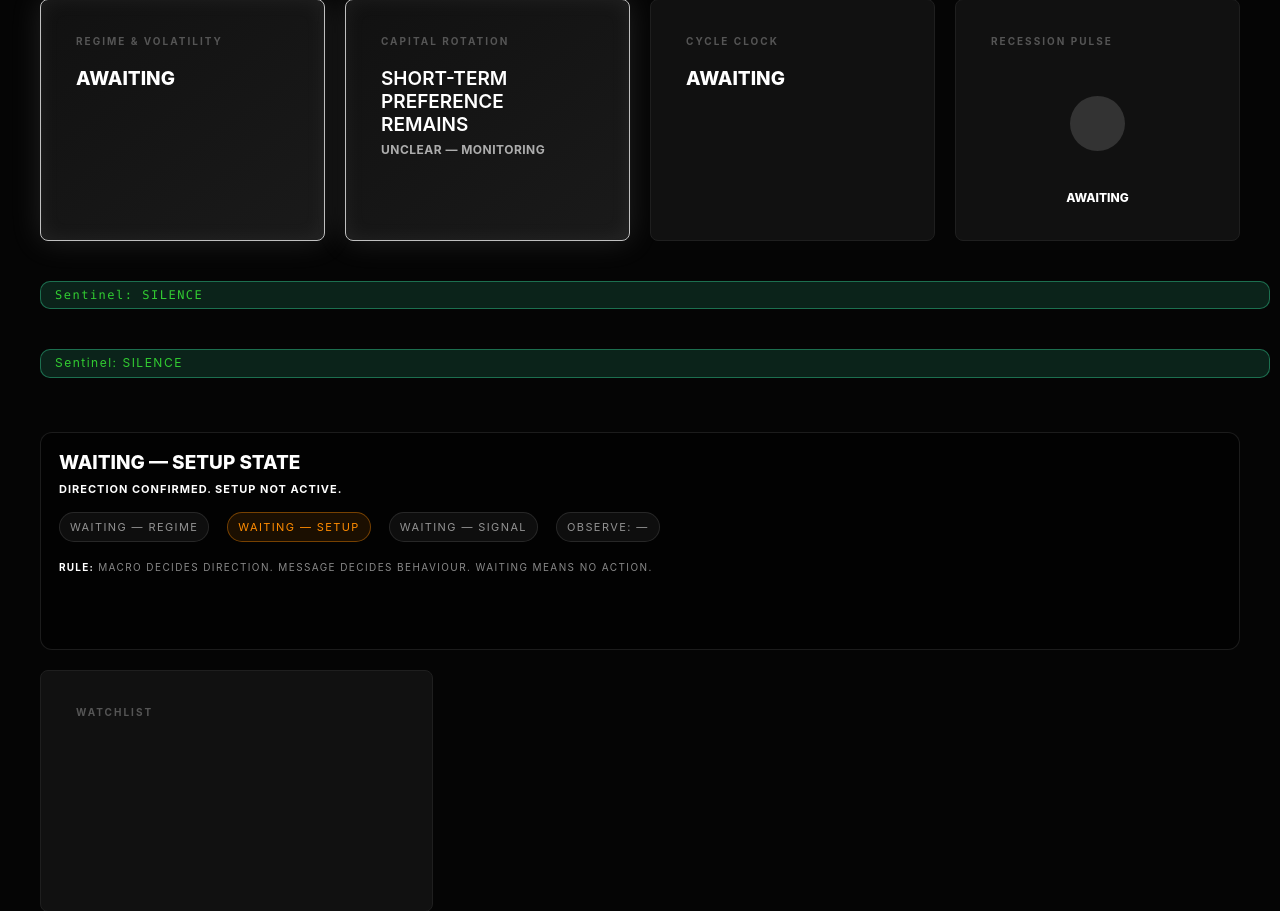
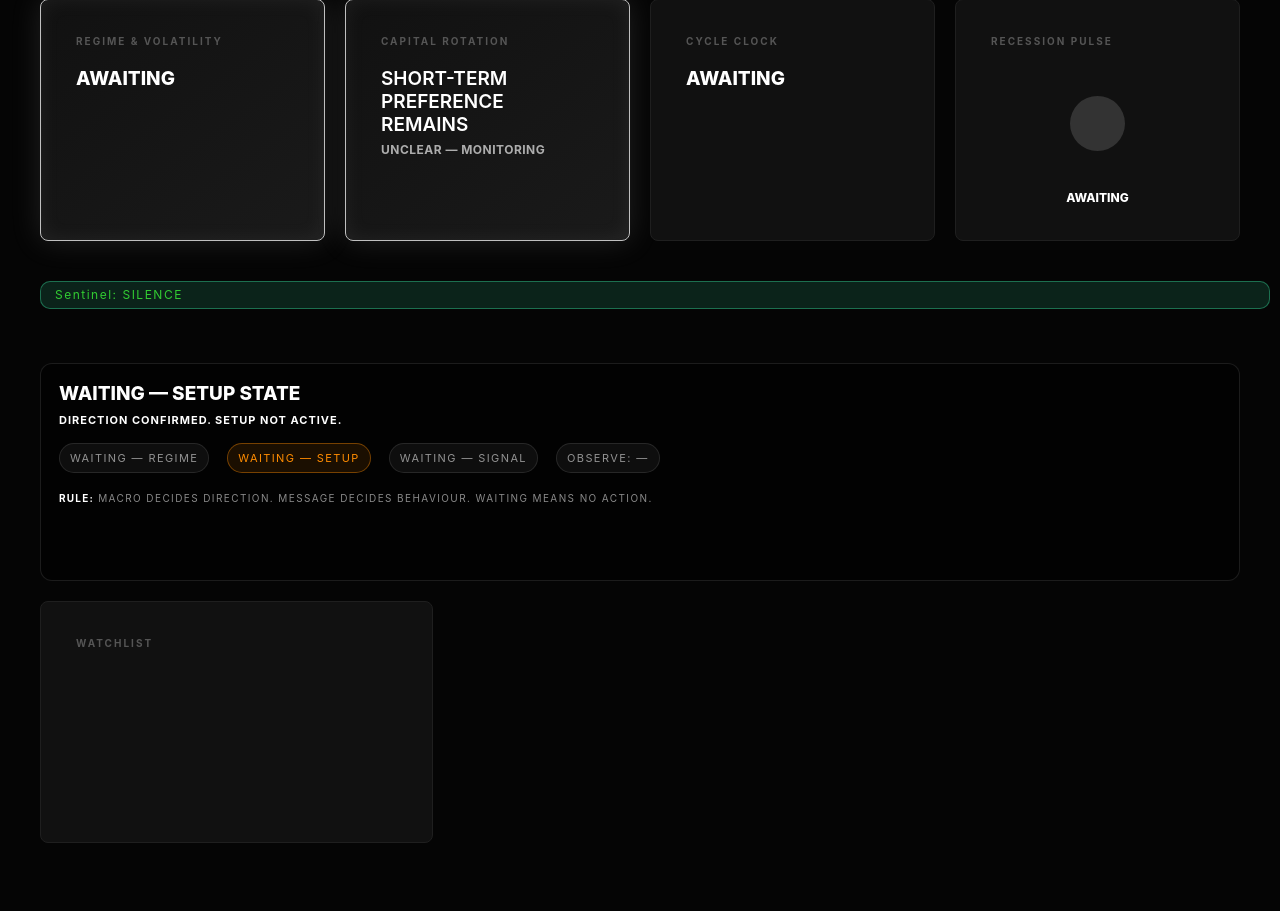
Before and after one commit to SJAGSINGH/SuttonHouse-MarkMon, a Flask app: page / in a window 1280 px wide. Shown: the part 261-1172 px from the top of the page. After the commit the page ends 1104 px from the top, so only its background shows below. Run offline with Flask 3, Linux system fonts and the light colour scheme; some libraries are stand-ins or nearby versions.

Commit message:
Update sentinel.html

```diff
--- a/templates/sentinel.html
+++ b/templates/sentinel.html
@@ -1,33 +1,14 @@
-<!-- SENTINEL STRIP (FULL WIDTH, 1-LINE) -->
+<!-- SENTINEL STRIP (FULL WIDTH) -->
 <div class="sentinel-strip" id="sentinel-card">
-  <div class="sentinel-output mono" id="sentinel-output">
-    Sentinel: SILENCE
-  </div>
+  <div class="sentinel-output" id="sentinel-output">Sentinel: SILENCE</div>
 </div>
 
-<!-- ============================
-     SENTINEL STRIP (FULL WIDTH)
-============================ -->
-<div class="sentinel-strip" id="sentinel-card">
-  <div class="sentinel-output" id="sentinel-output">
-    Sentinel: SILENCE
-  </div>
-</div>
-
-<!-- ============================
-     MESSAGE (1/3) + WATCHLIST (2/3)
-============================ -->
+<!-- MESSAGE (1/3) + WATCHLIST (2/3) -->
 <div class="ms-row">
 
-  <!-- MESSAGE CARD (LEFT 1/3) -->
   <div class="card" id="msg-card">
-    <div class="primary-text" id="msg-headline">
-      WAITING — SETUP STATE
-    </div>
-
-    <div class="secondary-text" id="msg-subline">
-      Direction confirmed. Setup not active.
-    </div>
+    <div class="primary-text" id="msg-headline">WAITING</div>
+    <div class="secondary-text" id="msg-subline">AWAITING — NO ACTIVE CONDITION</div>
 
     <div class="badge-row">
       <div class="badge" id="msg-regime">WAITING — REGIME</div>
@@ -37,13 +18,10 @@
     </div>
 
     <div class="gmeta" style="margin-top:12px;">
-      <strong>Rule:</strong> Macro decides direction.
-      Message decides behaviour.
-      Waiting means no action.
+      <strong>Rule:</strong> Macro decides direction. Message decides behaviour. Waiting means no action.
     </div>
   </div>
 
-  <!-- WATCHLIST CARD (RIGHT 2/3) -->
   <div class="card" id="stock-card">
     <h3>Watchlist</h3>
 
```
